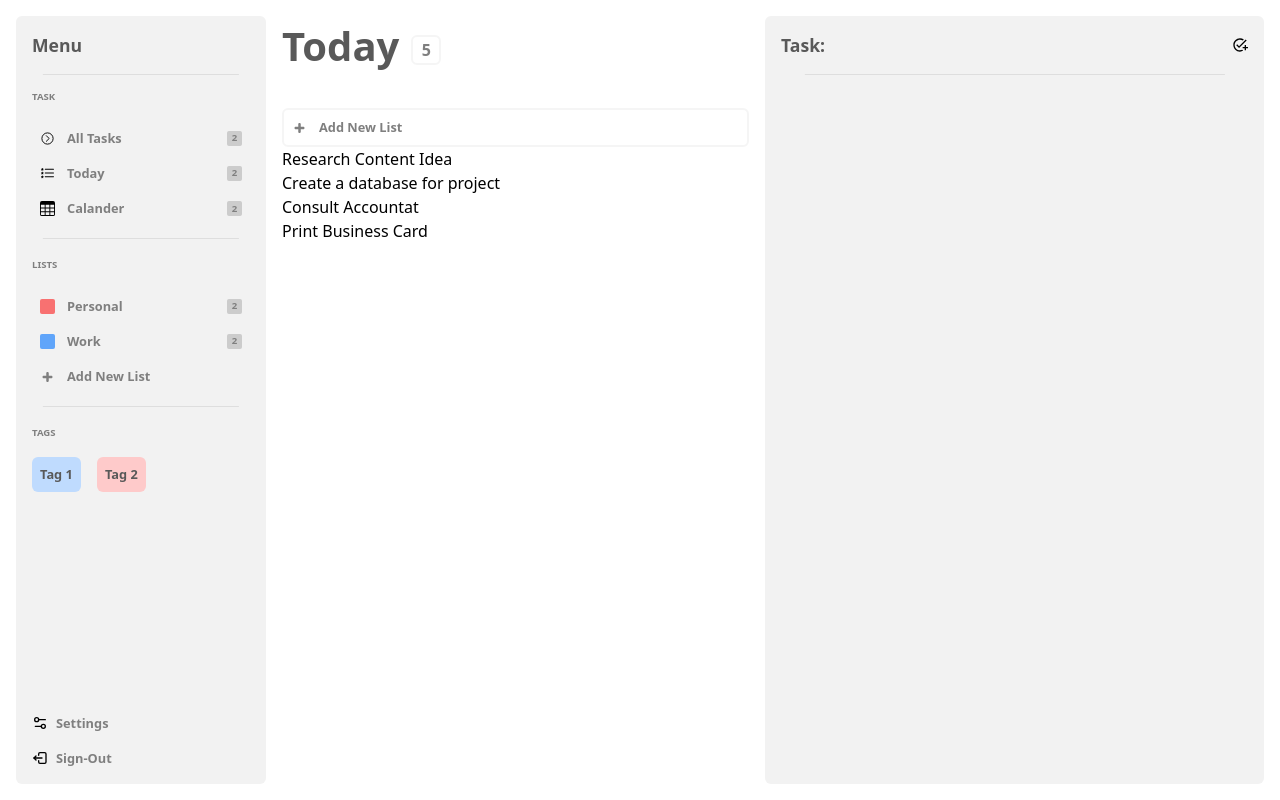
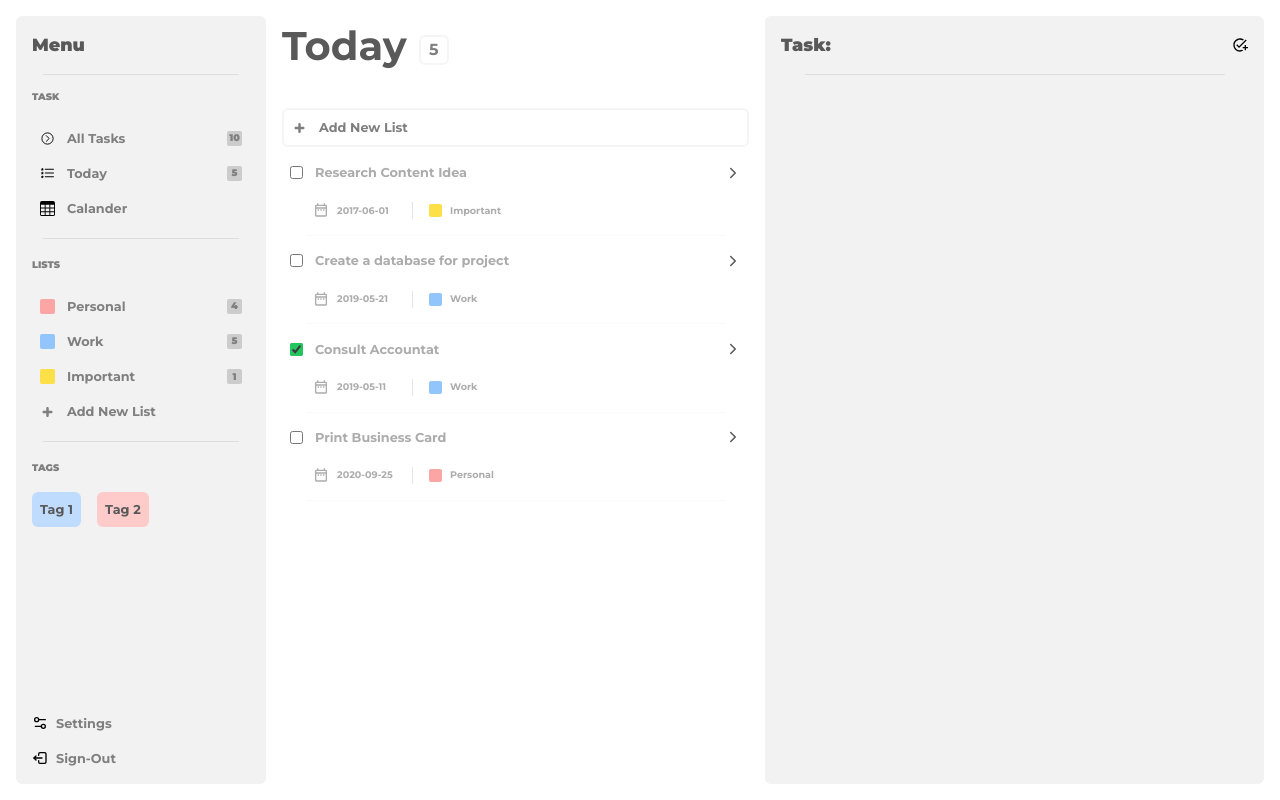
Before and after one commit to Rhitam-Banerjee/simpleToDo, a React (Vite) app in the folder Public/: page / in a window 1280 px wide. Built offline with nearby package versions, Linux system fonts and the light colour scheme; sample sign-in values are in the browser's storage; some icons are missing.

Commit message:
UPDATE:StyledToDoAllandUpdatedConstants

```diff
--- a/Public/index.html
+++ b/Public/index.html
@@ -5,6 +5,12 @@
     <link rel="icon" type="image/svg+xml" href="/tabIcon.png" />
     <meta name="viewport" content="width=device-width, initial-scale=1.0" />
     <title>Vite + React</title>
+    <link rel="preconnect" href="https://fonts.googleapis.com" />
+    <link rel="preconnect" href="https://fonts.gstatic.com" crossorigin />
+    <link
+      href="https://fonts.googleapis.com/css2?family=Montserrat:wght@100;300;500;700;900&display=swap"
+      rel="stylesheet"
+    />
   </head>
   <body>
     <div id="root"></div>
--- a/Public/src/Components/ToDoAll.jsx
+++ b/Public/src/Components/ToDoAll.jsx
@@ -3,7 +3,7 @@ import { tasks } from "../constants";
 import { Task } from "../Containers";
 const ToDoAll = () => {
   const handleClick = () => {
-    console.log("Clicked");
+    // console.log(e.target);
   };
   return (
     <div className="flex-1 flex flex-col justify-between h-full min-w-[200px] p-4 pt-0 rounded-md overflow-y-auto menuContainer">
--- a/Public/src/Components/ToDoMenu.jsx
+++ b/Public/src/Components/ToDoMenu.jsx
@@ -23,8 +23,15 @@ const ToDoMenu = () => {
           <div className="relative after:absolute after:-bottom-3 after:left-1/2 after:-translate-x-1/2 after:h-[0.1px] after:w-[90%] after:bg-tertiary_transparent">
             <ul>
               {menuItems.map((list, index) => {
-                const { title, icon } = list;
-                return <MenuList key={index} title={title} icon={icon} />;
+                const { title, icon, notification } = list;
+                return (
+                  <MenuList
+                    key={index}
+                    title={title}
+                    icon={icon}
+                    notification={notification}
+                  />
+                );
               })}
             </ul>
           </div>
@@ -36,8 +43,15 @@ const ToDoMenu = () => {
           <div className="relative after:absolute after:-bottom-3 after:left-1/2 after:-translate-x-1/2 after:h-[0.1px] after:w-[90%] after:bg-tertiary_transparent">
             <ul>
               {listItems.map((list, index) => {
-                const { title, color } = list;
-                return <MenuList key={index} title={title} color={color} />;
+                const { title, color, notification } = list;
+                return (
+                  <MenuList
+                    key={index}
+                    title={title}
+                    color={color}
+                    notification={notification}
+                  />
+                );
               })}
             </ul>
             <div className="flex flex-row items-center justify-start cursor-pointer p-2 text-secondary">
--- a/Public/src/Containers/MenuList.jsx
+++ b/Public/src/Containers/MenuList.jsx
@@ -1,21 +1,30 @@
 /* eslint-disable react/prop-types */
-const MenuList = ({ title, icon = undefined, color = undefined }) => {
+const MenuList = ({
+  title,
+  icon = undefined,
+  color = undefined,
+  notification = undefined,
+}) => {
   return (
     <li className="flex flex-row items-center justify-between p-2 cursor-pointer rounded-md hover:bg-tertiary group">
       <div className="flex flex-row items-center justify-start">
         {icon && <img className="w-[15px] mr-3" src={icon} alt={title} />}
         {color && (
           <div
-            className={`h-[15px] w-[15px] bg-${color}-400 mr-3 rounded-sm`}
+            className={`h-[15px] w-[15px] bg-${color} mr-3 rounded-sm`}
           ></div>
         )}
         <span className="font-semibold text-[0.8rem] text-secondary">
           {title}
         </span>
       </div>
-      <div className="w-[15px] h-[15px] bg-tertiary group-hover:bg-base rounded-sm grid place-items-center">
-        <span className="font-black text-[0.6rem] text-secondary">2</span>
-      </div>
+      {notification && (
+        <div className="w-[15px] h-[15px] bg-tertiary group-hover:bg-base rounded-sm grid place-items-center">
+          <span className="font-black text-[0.6rem] text-secondary">
+            {notification}
+          </span>
+        </div>
+      )}
     </li>
   );
 };
--- a/Public/src/Containers/Task.jsx
+++ b/Public/src/Containers/Task.jsx
@@ -1,7 +1,46 @@
 /* eslint-disable react/prop-types */
+import { IoIosArrowForward } from "react-icons/io";
+import { MdOutlineDateRange } from "react-icons/md";
+import { listItems } from "../constants";
 const Task = ({ task, handleClick }) => {
-  const { title } = task;
-  return <div onClick={handleClick}>{title}</div>;
+  const { title, date, list, isComplete } = task;
+  return (
+    <div
+      onClick={handleClick}
+      className="flex flex-col justify-between py-4 px-2 text-primary_transparent font-bold cursor-pointer relative after:absolute after:bottom-0 after:left-1/2 after:-translate-x-1/2 after:h-[0.1px] after:w-[90%] after:bg-base_transparent"
+    >
+      <div className="flex flex-row justify-between items-center">
+        <div className="flex flex-row justify-start items-center text-[0.8rem]">
+          <input
+            type="checkbox"
+            checked={isComplete}
+            readOnly={true}
+            className="mr-3 accent-green-500"
+          />
+          <div>
+            <span>{title}</span>
+          </div>
+        </div>
+        <div>
+          <IoIosArrowForward className="text-primary" />
+        </div>
+      </div>
+      <div className="flex flex-row justify-start text-[0.6rem] ml-[7px] mt-[20px] ">
+        <div className="flex flex-row justify-start items-center w-[100px] ml-4 border-tertiary_transparent border-r-[1px]">
+          <MdOutlineDateRange className="text-[1rem] mr-2 mb-[1px]" />
+          <span>{date}</span>
+        </div>
+        <div className="flex flex-row justify-start items-center w-[100px] ml-4">
+          <div
+            className={`w-[13px] h-[13px] bg-${listItems
+              .filter((listCol) => listCol.title === list)
+              .map((listCol) => listCol.color)} mr-2 rounded-sm`}
+          ></div>
+          <span>{list}</span>
+        </div>
+      </div>
+    </div>
+  );
 };
 
 export default Task;
--- a/Public/src/constants/index.js
+++ b/Public/src/constants/index.js
@@ -3,10 +3,12 @@ export const menuItems = [
   {
     title: "All Tasks",
     icon: allTasks,
+    notification: 10,
   },
   {
     title: "Today",
     icon: menuList,
+    notification: 5,
   },
   {
     title: "Calander",
@@ -16,11 +18,18 @@ export const menuItems = [
 export const listItems = [
   {
     title: "Personal",
-    color: "red",
+    color: "red-300",
+    notification: 4,
   },
   {
     title: "Work",
-    color: "blue",
+    color: "blue-300",
+    notification: 5,
+  },
+  {
+    title: "Important",
+    color: "yellow-300",
+    notification: 1,
   },
 ];
 export const tagItems = [
@@ -39,8 +48,8 @@ export const tasks = [
     description:
       "Talk to the barber and get how to contribute to his internet presence",
     date: "2017-06-01",
-    list: "Personal",
-    tags: "Tag 1",
+    list: "Important",
+    tags: ["Tag 1", "Tag 2"],
     subTasks: ["Cut hair", "Submit the research docs. to him"],
     isComplete: false,
   },
@@ -50,7 +59,7 @@ export const tasks = [
       "Help client customize his own database and demonstrate the use",
     date: "2019-05-21",
     list: "Work",
-    tags: "Tag 1",
+    tags: ["Tag 1"],
     subTasks: ["Deploy Application on Supabase"],
     isComplete: false,
   },
@@ -59,16 +68,16 @@ export const tasks = [
     description: "Talk to the accountant and get how to renew liscence",
     date: "2019-05-11",
     list: "Work",
-    tags: "Tag 2",
+    tags: ["Tag 2"],
     subTasks: [],
-    isComplete: false,
+    isComplete: true,
   },
   {
     title: "Print Business Card",
     description: "Design and Print Business Cards",
     date: "2020-09-25",
     list: "Personal",
-    tags: "Tag 2",
+    tags: ["Tag 1", "Tag 2"],
     subTasks: [],
     isComplete: false,
   },
--- a/Public/src/index.css
+++ b/Public/src/index.css
@@ -1,6 +1,9 @@
 @tailwind base;
 @tailwind components;
 @tailwind utilities;
+* {
+  font-family: "Montserrat", sans-serif;
+}
 .menuContainer::-webkit-scrollbar {
   background: #e4e4e4;
   width: 5px;
```
